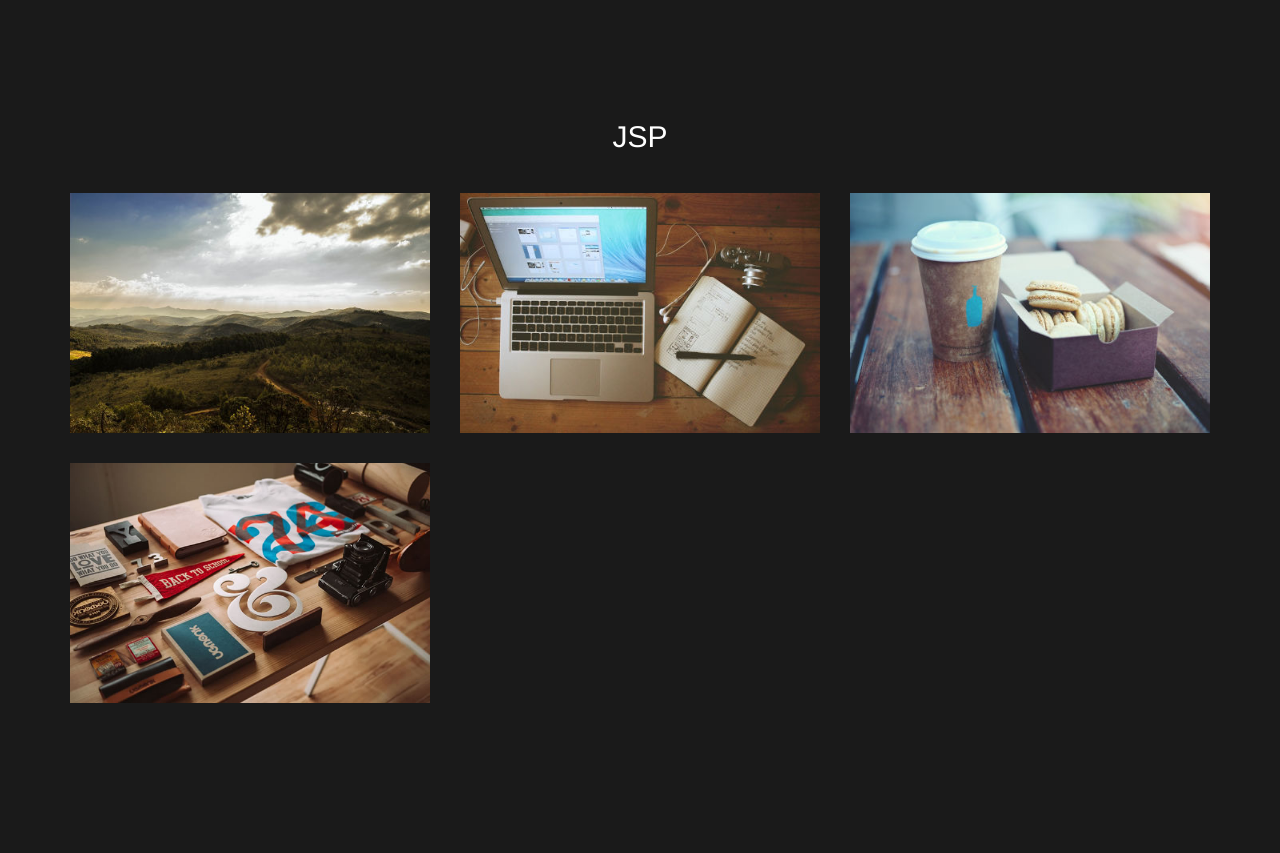
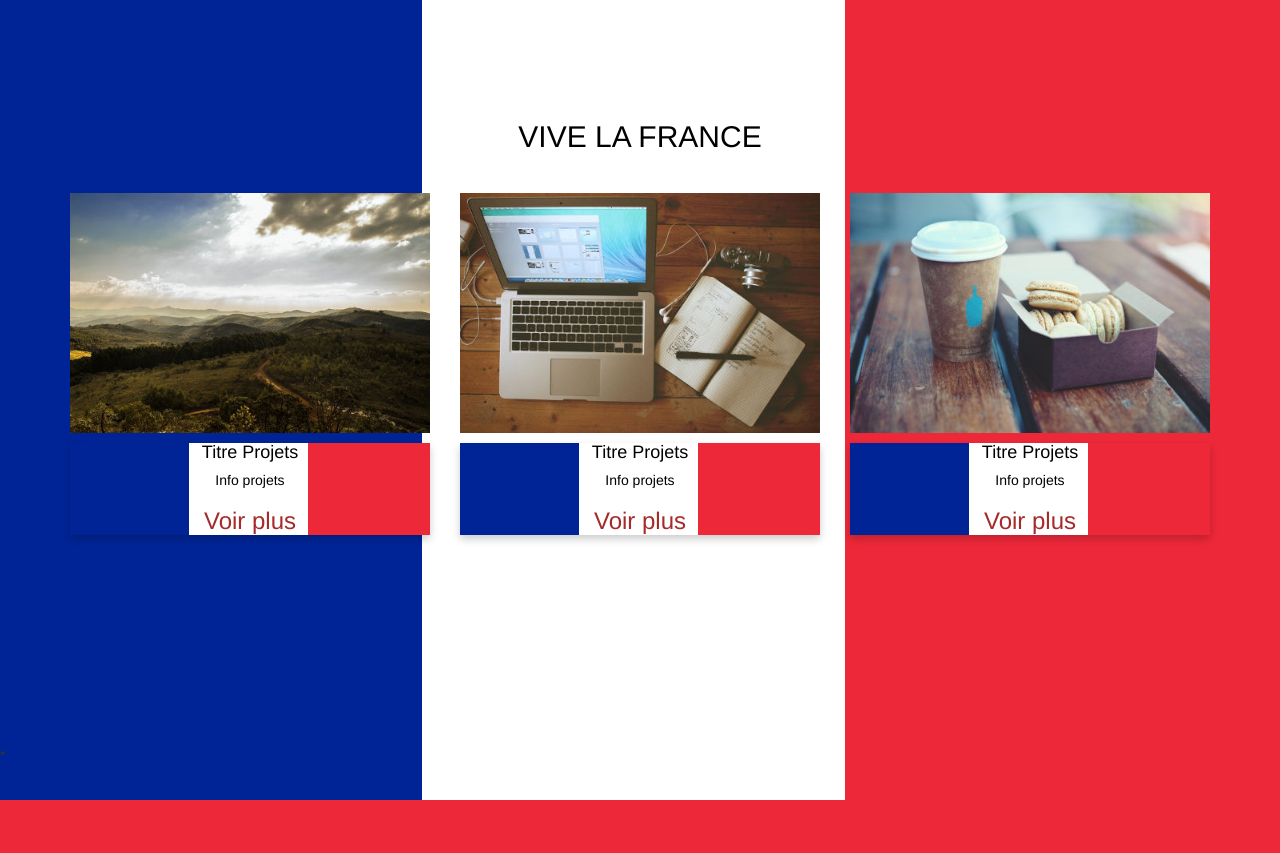
Before and after one commit to Kylian1208/Exam, a PHP site: page / in a window 1280 px wide. After the commit the page ends 800 px from the top, so only its background shows below. Run offline with PHP 8.4, Linux system fonts and the light colour scheme; some libraries are stand-ins or nearby versions.

Commit message:
bdd+connexion

```diff
--- /dev/null
+++ b/bdd/connexion_bdd.php
@@ -0,0 +1,5 @@
+<?php
+{
+    $dbh = new PDO('mysql:host=localhost;dbname=france;charset=utf8', 'root', '');
+}
+?>
--- /dev/null
+++ b/css/style.css
@@ -0,0 +1,43 @@
+body
+{
+    background: linear-gradient(to right,#002496 33%, #FFFFFF 33% 66%, #ED2839 66%);
+	font-family: 'Raleway', sans-serif;
+	font-size: 16px;
+}
+
+#portfolio,
+#portfolio .fp-slide,
+#portfolio .fp-tableCell,
+
+h1,h2,h3,h4,h5
+    {
+        color:  black;
+        font-weight: bold;
+    }
+#portfolio
+    {
+        padding-top: 100px;
+        padding-bottom: 180px;
+    }
+#portfolio
+    {
+        text-align: center;
+    }
+#portfolio h2
+    {
+        padding-bottom: 30px;
+    }
+#portfolio .portfolio-thumb
+    {
+        margin-bottom: 30px;
+    }
+#portfolio a{
+    text-decoration: none;
+    color: brown;
+}
+#portfolio .portfolio-overlay
+{
+    background: linear-gradient(to right,#002496 33%, #FFFFFF 33% 66%, #ED2839 66%);
+    box-shadow: 0 4px 8px 0 rgba(0,0,0,0.2);
+    transition: 0.3s;
+}
--- a/index.php
+++ b/index.php
@@ -1,15 +1,12 @@
 <!DOCTYPE html>
 <html lang="fr">
 <head>
+	<?php include 'bdd/connexion_bdd.php'; ?>
     <meta charset="UTF-8">
     <meta http-equiv="X-UA-Compatible" content="IE=edge">
     <meta name="viewport" content="width=device-width, initial-scale=1.0">
-    <link rel="stylesheet" href="style.css">
-	<link rel="stylesheet" href="animate.min.css">
-	<link rel="stylesheet" href="bootstrap.min.css">
-	<link rel="stylesheet" href="font-awesome.min.css">
-	<link href='http://fonts.googleapis.com/css?family=Raleway:400,300,700,800' rel='stylesheet' type='text/css'>
-	<link rel="stylesheet" href="jquery.fullPage.css">
+    <link rel="stylesheet" href="css/style.css">
+	<link rel="stylesheet" href="css/bootstrap.min.css">
     <title>Exam 2.0</title>
 </head>
 <body>
@@ -17,7 +14,7 @@
 		<div class="container">
 			<div class="row">
 				<div class="col-md-12">
-					<h2 class="wow bounce">JSP</h2>
+					<h2 class="wow bounce">VIVE LA FRANCE</h2>
 				</div>
 				<div class="col-md-4 col-xs-6 wow fadeIn" data-wow-delay="0.6s">
 					<div class="portfolio-thumb">
@@ -49,16 +46,6 @@
 							</div>
 					</div>
 				</div>
-				<div class="col-md-4 col-xs-6 wow fadeIn" data-wow-delay="0.6s">
-					<div class="portfolio-thumb">
-						<img src="images/portfolio-img4.jpg" class="img-responsive" alt="portfolio img">
-							<div class="portfolio-overlay">
-								<h4>Titre Projets</h4>
-								<h5>Info projets</h5>
-								<a href="#"><h3>Voir plus</h3></a>
-							</div>
-					</div>
-				</div>
 			</div>
 		</div>
 	</div>
@@ -70,4 +57,4 @@
 		<!-- text rotater -->
 		<script src="js/jquery.simple-text-rotator.js"></script>
 </body>
-</html>
+</html>*
--- a/style.css
+++ /dev/null
@@ -1,58 +0,0 @@
-body
-{
-	background: #000000;
-	color: white;
-	font-family: 'Raleway', sans-serif;
-	font-size: 16px;
-	font-weight: 400;
-}
-
-#portfolio,
-#portfolio .fp-slide,
-#portfolio .fp-tableCell,
-
-h1,h2,h3,h4,h5
-    {
-        color: white;
-        font-weight: bold;
-    }
-#portfolio
-    {
-        padding-top: 100px;
-        padding-bottom: 120px;
-    }
-#portfolio
-    {
-        background: #1a1a1a;
-        text-align: center;
-    }
-#portfolio h2
-    {
-        padding-bottom: 30px;
-    }
-#portfolio .portfolio-thumb
-    {
-        overflow: hidden;
-        position: relative;
-        margin-bottom: 30px;
-    }
-#portfolio .portfolio-thumb .portfolio-overlay
-    {
-        background: #D43F52;
-        top: 0;
-        left: 0;
-        right: 0;
-        bottom: 0;
-        opacity: 0;
-        width: 100%;
-        height: 100%;
-        position: absolute;
-        padding-top: 60px;
-        transition: all 0.4s ease-in-out;
-    }
-#portfolio .portfolio-thumb:hover .portfolio-overlay
-    {
-        cursor: pointer;
-        opacity: 0.8;
-        transform: scale(0.9);
-    }
```
Also changed, not shown: bdd/bdd.sql (added, +60 -0 lines), css/bootstrap.min.css (renamed from bootstrap.min.css).
